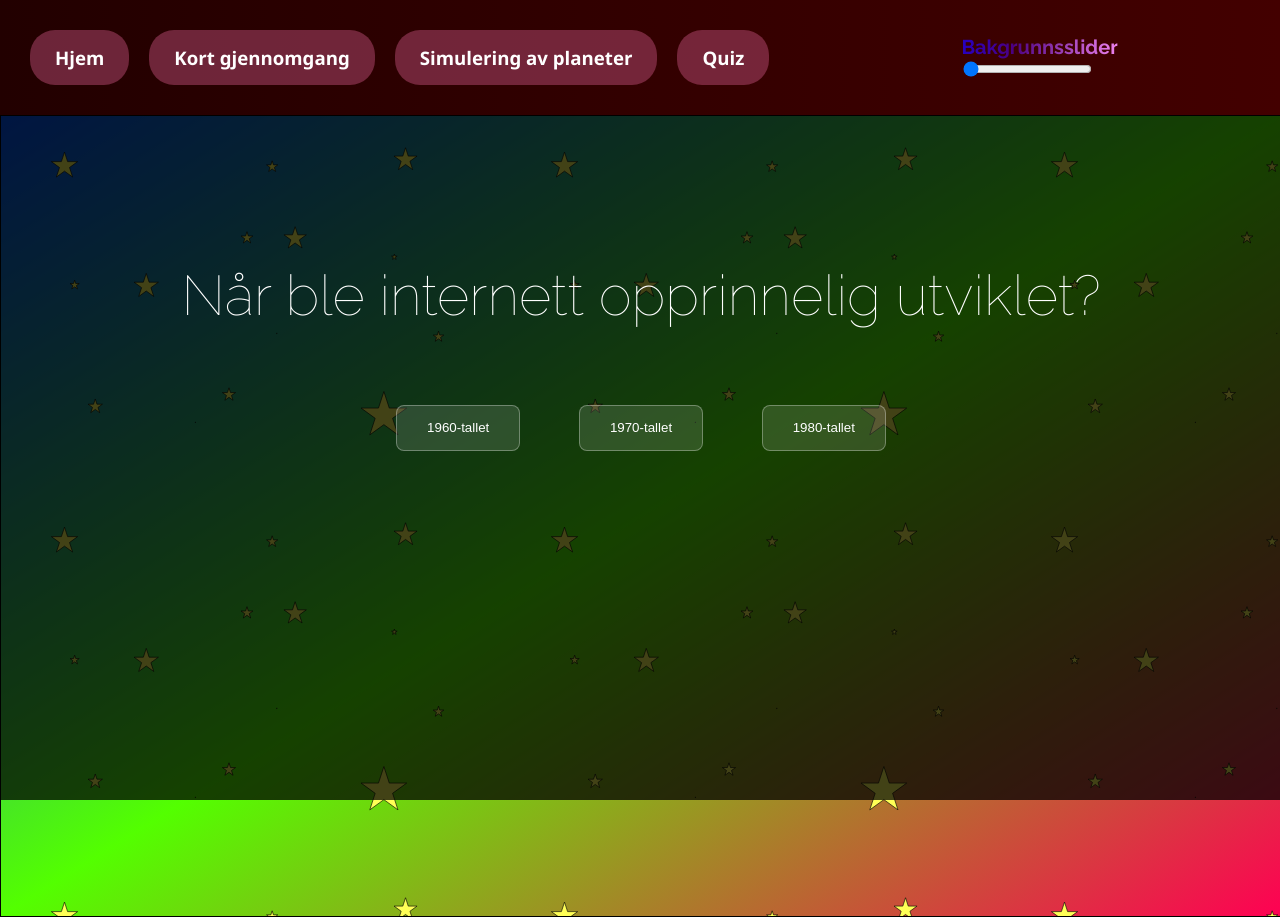
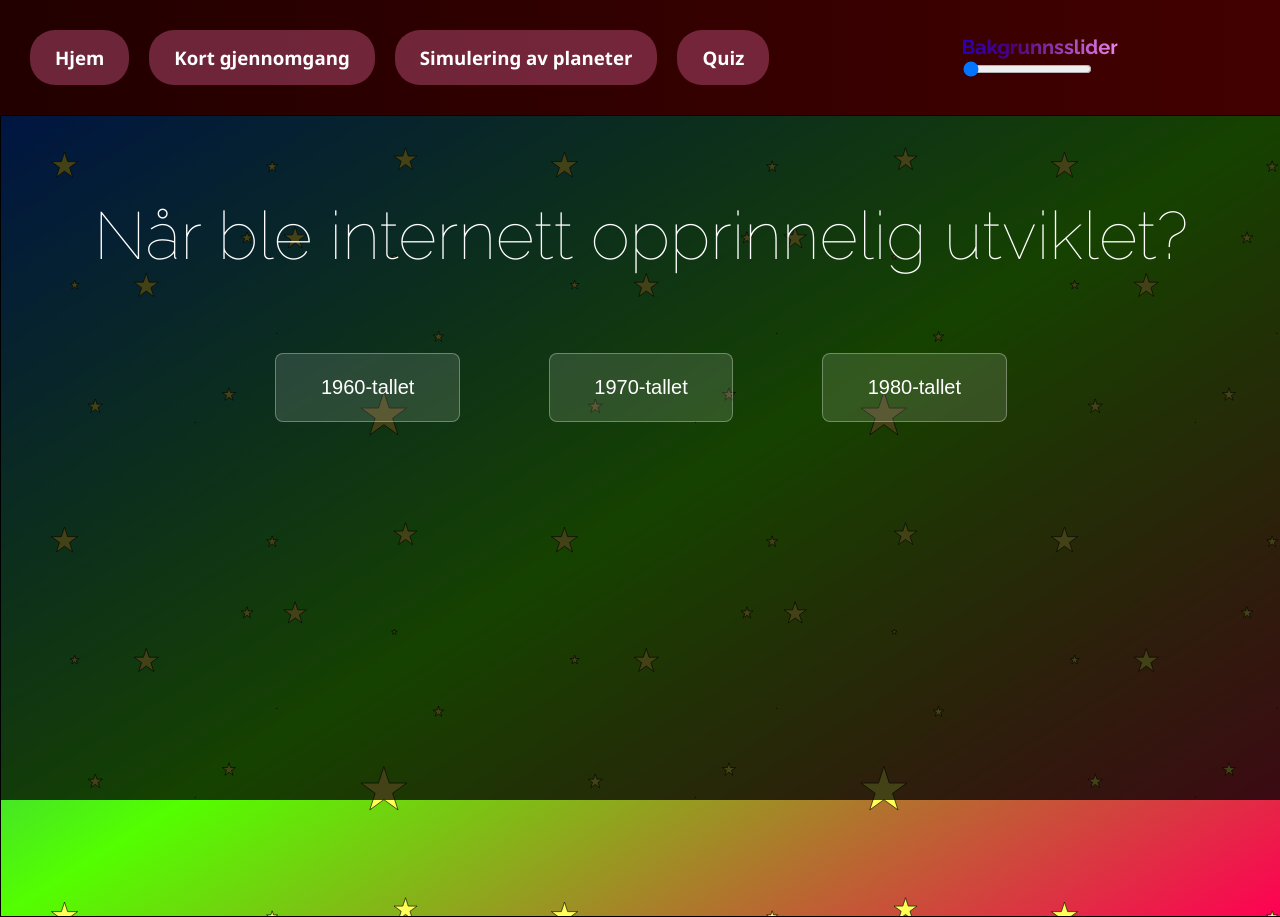
Before and after one commit to martinIsHere/IT2, a SvelteKit app in the folder Svelte/: page /quiz in a window 1280 px wide. Shown: the top 917 px of the page. Built offline with nearby package versions, Linux system fonts and the light colour scheme.

Commit message:
text-sizing

```diff
--- a/Svelte/src/routes/+layout.svelte
+++ b/Svelte/src/routes/+layout.svelte
@@ -59,9 +59,7 @@
   onMount(()=>{
     slider_value=0;
   });
-
 	let { children } = $props();
-
 </script>
 
 <style>
@@ -214,11 +212,14 @@
   <div style="margin: auto auto;">
     <h3 class="rainbow-text">Bakgrunnsslider</h3>
     <div class="slidercontainer">
-      <input type="range" min="0" max="{max_color_value-1}"
+      <input
+        type="range"
+        min="0"
+        max="{max_color_value-1}"
         bind:value={slider_value}
         oninput={update_BG_colors}
         class="slider"
-        id="bakgrunnsslider">
+        id="bakgrunnsslider"> <!-- max-verdien tilsvarer Max forandring av original verdi, uten å repetere. -->
     </div>
   </div>
 </div>
--- a/Svelte/src/routes/quiz/+page.svelte
+++ b/Svelte/src/routes/quiz/+page.svelte
@@ -43,7 +43,8 @@
 <style>
   .bekreft_knapp {
     padding: 2ch 4ch;
-    margin: 4ch 4ch;
+    margin: 2ch 4ch;
+    font-size:15pt;
     text-align: center;
     background-color: #ffffff20;
     border: 1px solid #ffffff50;
@@ -57,7 +58,8 @@
   }
   .bekreft_knapp_no_hover {
     padding: 2ch 4ch;
-    margin: 4ch 4ch;
+    margin: 2ch 4ch;
+    font-size:15pt;
     text-align: center;
     background-color: #ffffff20;
     border: 1px solid #ffffff50;
@@ -71,11 +73,11 @@
 <!-- mørkt lag -->
 <div style="z-index:0; position: fixed; min-width: 100vw;min-height: 100vh;left:0;top:0; background-color: #000000bd;"></div>
 <!-- tomplass -->
-<div style="min-height:100px;"></div>
+<div style="min-height:25px;"></div>
 <!-- spørsmål og svar -->
 <div style="z-index:1;position: relative; text-align: center;">
   {#if !finished}
-    <h2>{questions[current].text}</h2>
+    <h2 style="font-size: 50pt;">{questions[current].text}</h2>
     {#if !answer_selected} <!-- holder på å velge svar -->
       {#each questions[current].options as option, i (i)}
         <button class="bekreft_knapp" on:click={() => select_answer(i)}>{option}</button>
```
